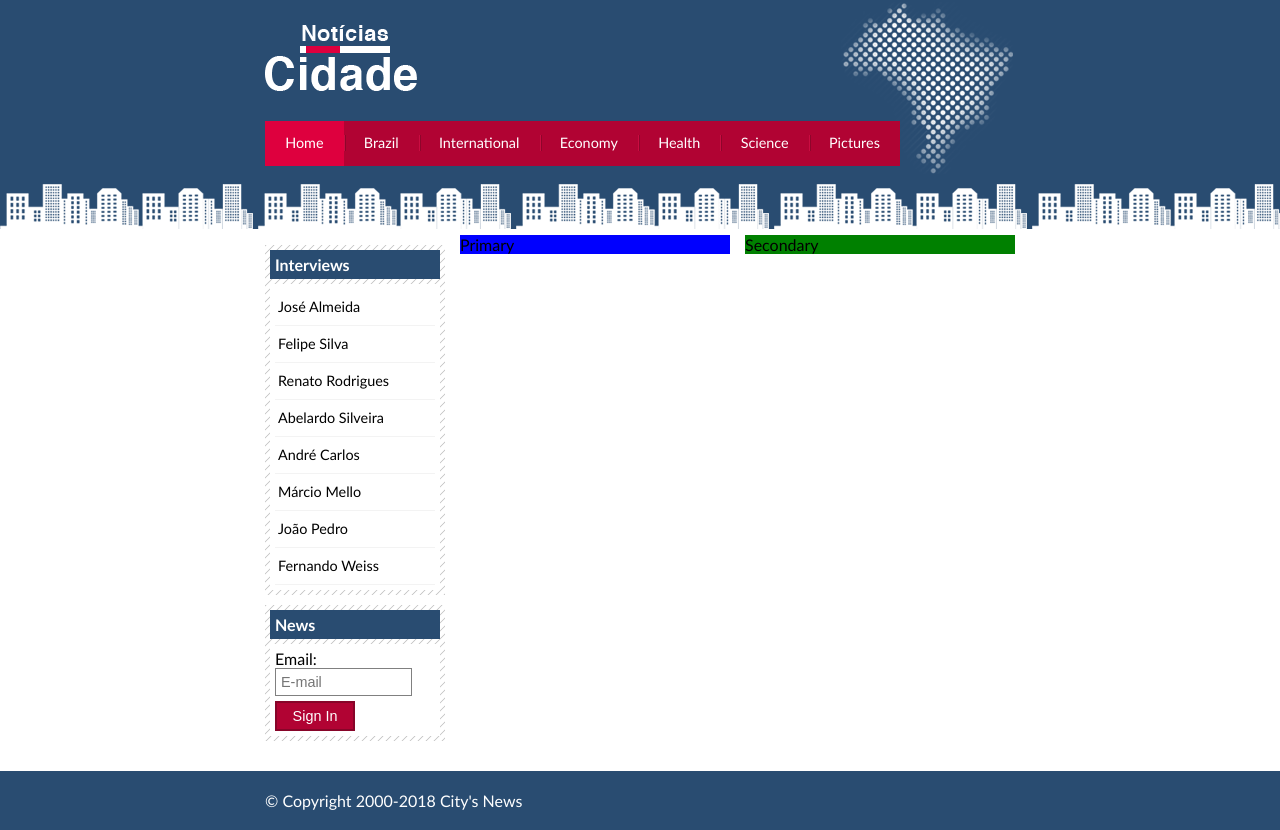
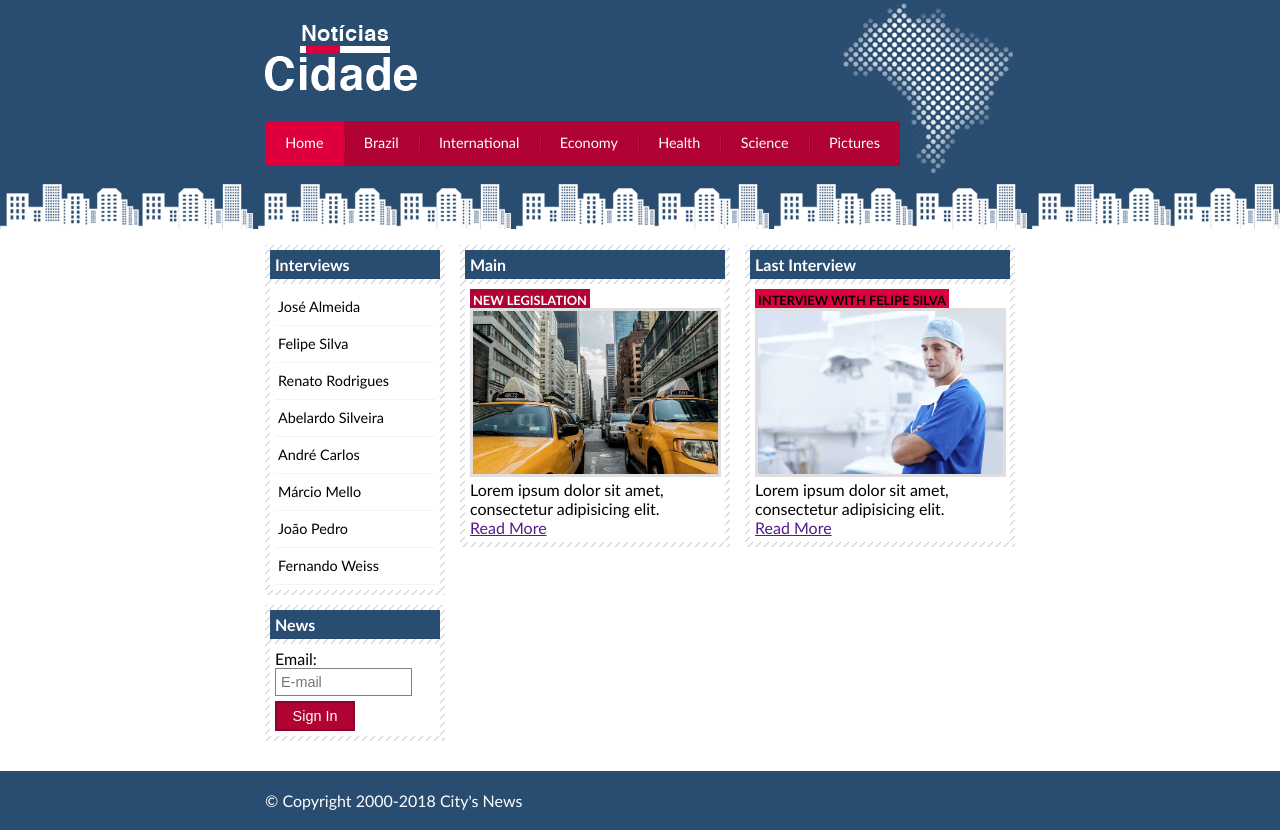
Before and after one commit to PedroBoscachi/Projeto-Site-de-Noticias, a plain HTML site: page index.html in a window 1280 px wide. Drawn offline with Linux system fonts and the light colour scheme.

Commit message:
concluindo setor primário e secundário com  conteúdos

```diff
--- a/css/style.css
+++ b/css/style.css
@@ -93,7 +93,6 @@ body.pictures #navigation a#pictures {
 	width: 270px;
 	float: left;
 	margin: 0 0 20px 195px;
-	background: blue;
 }
 
 #two-columns #primary {
@@ -109,7 +108,6 @@ body.pictures #navigation a#pictures {
 	width: 270px;
 	float: left;
 	margin: 0 0 20px 15px;
-	background: green;
 }
 
 /*BOX*/
@@ -173,6 +171,30 @@ input.submit {
 	padding: 5px;
 }
 
+/*FORMATTING IMAGES*/
+img.main-image {
+	width: 98%;
+	border: 3px solid #dfdfdf;
+}
+
+/*FORMATTING HEADERS*/
+h3 {
+	text-transform: uppercase;
+	display: inline;
+	font-size: 0.8em;
+	padding: 3px;
+}
+
+.main h3 {
+	background: #b10333;
+	color: #fff;
+}
+
+.interview h3 {
+	background: #de003e;
+}
+
+
 /*FOOTER */
 #container-footer {
 	background: #294c71;
--- a/index.html
+++ b/index.html
@@ -51,8 +51,31 @@
 			<!-- Start Content -->
 			<div id="content">
 
-				<div id="primary">Primary</div>
-				<div id="secondary">Secondary</div>
+				<div id="primary">
+
+					<div class="box main">
+						<h2>Main</h2>
+						<div class="box-content">
+							<h3>New Legislation</h3>
+							<img class="main-image" src="images/taxi.jpg" width="100%">
+							<p>Lorem ipsum dolor sit amet, consectetur adipisicing elit.</p>
+							<a href="">Read More</a>
+						</div>
+					</div>
+
+				</div>
+
+				<div id="secondary">
+					<div class="box interview">
+						<h2>Last Interview</h2>
+						<div class="box-content">
+							<h3>Interview with Felipe Silva</h3>
+							<img class="main-image" src="images/doutor.jpg" width="100%">
+							<p>Lorem ipsum dolor sit amet, consectetur adipisicing elit.</p>
+							<a href="">Read More</a>
+						</div>
+					</div>
+				</div>
 
 				<!-- Start Side -->
 				<div id="side">
```
